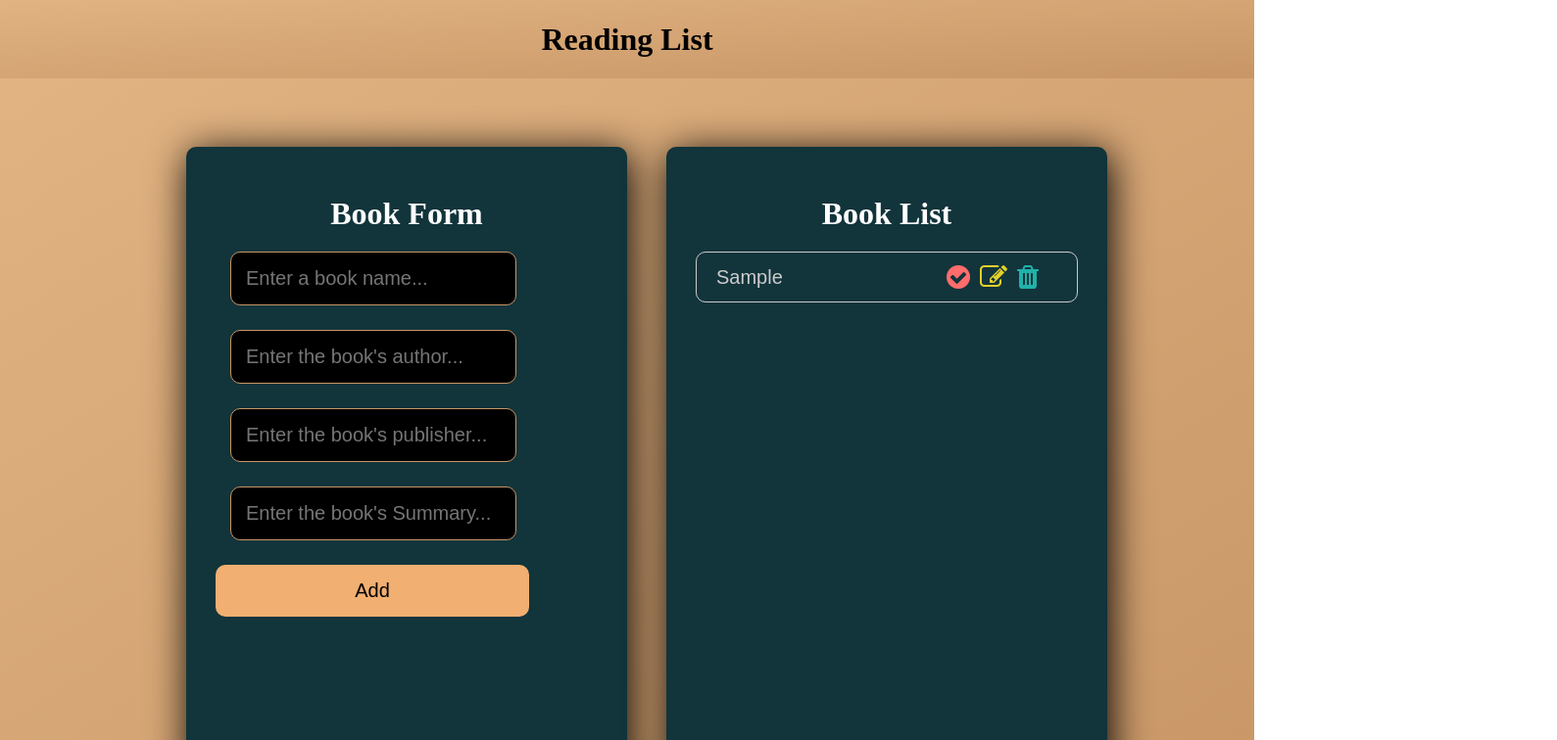
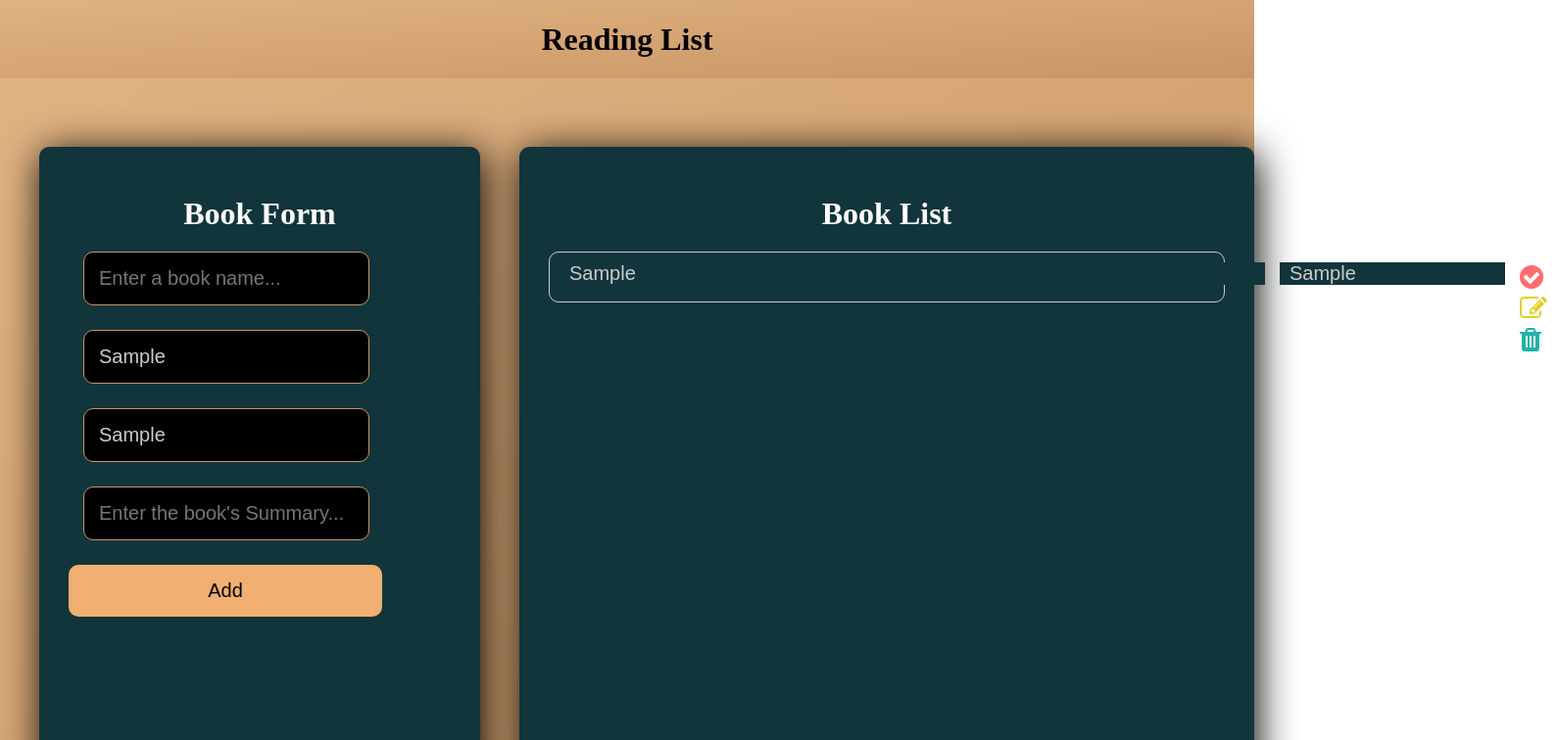
Before and after one commit to harmonicnauts/Reading-list, a React (Create React App) app: page / in a window 1280 px wide. Both pictures are taken after typing "Sample", "Sample", "Sample", "Sample" into the empty fields and a click on the button "Add". Shown: the top 756 px of the page at 98% size, 1589 px wide, since content can reach past the window. Built offline with nearby package versions, Linux system fonts and the light colour scheme.

Commit message:
Texts box now stores value to variable.

```diff
--- a/package.json
+++ b/package.json
@@ -8,6 +8,7 @@
     "@testing-library/user-event": "^13.5.0",
     "package.json": "^2.0.1",
     "react": "^18.2.0",
+    "react-collapsible": "^2.10.0",
     "react-dom": "^18.2.0",
     "react-scripts": "5.0.1",
     "uuid": "^9.0.0",
--- a/src/App.css
+++ b/src/App.css
@@ -44,6 +44,17 @@
   background: linear-gradient(to right bottom, #e1b382, #c89666);
   text-align: center;
   margin: 30px 0;
+}
+
+.collapsible{
+  display: flex;
+  width:40vh;
+  color: #fff;
+  margin: 20px 0;
+  border: 1px solid #ccc;
+  border-radius: 10px;
+  padding: 10px;
+  max-height: 30px;
 }
 
 .book-input{
--- a/src/App.js
+++ b/src/App.js
@@ -1,4 +1,4 @@
-import React, {useState, useEffect} from 'react';
+import React, { useState, useEffect } from 'react';
 import './App.css';
 import Header from './components/Header';
 import Form from './components/Form';
@@ -7,6 +7,9 @@ import ReadingList from './components/ReadingList';
 function App() {
   const initialState = JSON.parse(localStorage.getItem('books')) || [];
   const [input, setInput] = useState("");
+  const [authorInput, setAuthorInput] = useState("");
+  const [publisherinput, setPublisherInput] = useState("");
+  const [summaryInput, setSummaryInput] = useState("");
   const [books, setBooks] = useState(initialState);
   const [editBook, setEditBook] = useState(null);
 
@@ -16,7 +19,7 @@ function App() {
 
   return (
     <div>
-     <Header/>
+      <Header />
       <div className='container'>
         <div className='app-wrapper'>
           <div>
@@ -24,29 +27,38 @@ function App() {
               <h1>Book Form</h1>
             </div>
             <Form
-                input = {input}
-                setInput = {setInput}
-                books = {books}
-                setBooks = {setBooks}
-                editBook = {editBook}
-                setEditBook = {setEditBook}
-              />
+              input={input}
+              setInput={setInput}
+              authorinput = {authorInput}
+              setAuthorInput = {setAuthorInput}
+              publisherinput = {publisherinput}
+              setPublisherInput= {setPublisherInput}
+              summaryInput= {summaryInput}
+              setSummaryInput= {setSummaryInput}
+              books={books}
+              setBooks={setBooks}
+              editBook={editBook}
+              setEditBook={setEditBook}
+            />
           </div>
 
         </div>
         <div className='app-wrapper'>
           <div>
             <div className='title'>
-                <h1>Book List</h1>
+              <h1>Book List</h1>
             </div>
           </div>
 
           <div>
+          <div>
             <ReadingList
-            books = {books}
-            setBooks={setBooks}
-            setEditBook = {setEditBook}
+              books={books}
+              setBooks={setBooks}
+              setEditBook={setEditBook}
             />
+          </div>
+
           </div>
         </div>
       </div>
--- a/src/components/Form.js
+++ b/src/components/Form.js
@@ -1,9 +1,18 @@
-import React, {useEffect} from 'react';
+import React, { useEffect } from 'react';
 import { v4 as uuidv4 } from 'uuid';
 
-const Form = ({ input, setInput, books, setBooks, editBook, setEditBook}) => {
-    const onInputChange = (event) => {
+const Form = ({ input, setInput, authorInput, setAuthorInput, publisherInput, setPublisherInput, summaryInput, setSummaryInput, books, setBooks, editBook, setEditBook }) => {
+	const onNameInputChange = (event) => {
 		setInput(event.target.value);
+	};
+	const onAuthorInputChange = (event) => {
+		setAuthorInput(event.target.value);
+	};
+	const onPublisherInputChange = (event) => {
+		setPublisherInput(event.target.value);
+	};
+	const onSummaryInputChange = (event) => {
+		setSummaryInput(event.target.value);
 	};
 
 	useEffect(() => {
@@ -15,9 +24,9 @@ const Form = ({ input, setInput, books, setBooks, editBook, setEditBook}) => {
 	}, [setInput, editBook])
 
 
-    const updateBook = (title, id, completed) => {
+	const updateBook = (title, id, author, publisher, summary , completed) => {
 		const newBook = books.map((book) =>
-            book.id === id ? {title, id, completed} : book
+			book.id === id ? { title, id, author, publisher, summary , completed } : book
 		);
 		setBooks(newBook);
 		setEditBook('');
@@ -25,29 +34,33 @@ const Form = ({ input, setInput, books, setBooks, editBook, setEditBook}) => {
 
 	const onFormSubmit = (event) => {
 		event.preventDefault();
-        if(!editBook){
-            setBooks([...books, { id: uuidv4(), title: input, completed: false }]);
+		if (!editBook) {
+			setBooks([...books, { id: uuidv4(), title: input, author: authorInput, publisher: publisherInput, summary: summaryInput ,completed: false }]);
 			setInput("");
+			setAuthorInput('');
+			setPublisherInput('');
+			setSummaryInput("");
 		}
 		else {
-            updateBook(input, editBook.id, editBook.completed)
+			updateBook(input, editBook.author, editBook.publisher, editBook.summary, editBook.id, editBook.completed)
 		}
 
 	};
 	return (
 		<form onSubmit={onFormSubmit}>
 			<div>
-            <input type='text' placeholder="Enter a book name..." className='book-input' value={input} required onChange={onInputChange} />
+				<input type='text' placeholder="Enter a book name..." className='book-input' value={input} required onChange={onNameInputChange} />
 			</div>
 			<div>
-            <input type='text' placeholder="Enter the book's author..." className='book-input' value={input} required onChange={onInputChange} />
+				<input type='text' placeholder="Enter the book's author..." className='book-input' value={authorInput} required onChange={onAuthorInputChange} />
 			</div>
 			<div>
-            <input type='text' placeholder="Enter the book's publisher..." className='book-input' value={input} required onChange={onInputChange} />
+				<input type='text' placeholder="Enter the book's publisher..." className='book-input' value={publisherInput} required onChange={onPublisherInputChange} />
 			</div>
       <div>
-            <input type='text' placeholder="Enter the book's Summary..." className='book-input' value={input} required onChange={onInputChange} />
+				<input type='text' placeholder="Enter the book's Summary..." className='book-input' value={summaryInput} required onChange={onSummaryInputChange} />
 			</div>
+
 			<button className='button-add' type='submit'>
 				{editBook ? 'OK' : 'Add'}
 			</button>
--- a/src/components/ReadingList.js
+++ b/src/components/ReadingList.js
@@ -1,21 +1,23 @@
 import React from 'react'
+import Collapsible from 'react-collapsible';
 
-const ReadingList = ({books, setBooks, setEditBook}) => {
-    const handleDelete = ({id}) => {
+
+const ReadingList = ({ books, setBooks, setEditBook }) => {
+  const handleDelete = ({ id }) => {
     setBooks(books.filter((book) => book.id !== id));
   }
   const handleComplete = (book) => {
     setBooks(
       books.map((item) => {
-                if (item.id === book.id){
-                    return{...item, completed: !item.completed}
+        if (item.id === book.id) {
+          return { ...item, completed: !item.completed }
         }
         return item;
       })
     );
   }
 
-    const handleEdit = ({id}) => {
+  const handleEdit = ({ id }) => {
     const findBook = books.find((book) => book.id === id);
     setEditBook(findBook);
   }
@@ -23,9 +25,13 @@ const ReadingList = ({books, setBooks, setEditBook}) => {
     <div>
       {books.map((book) => (
         <li className='list-item' key={book.id}>
-                <input type='text' value={book.title} className={`list ${book.completed ? "complete" : ""}`} onChange={(event)=> event.preventDefault()}/>
+          <div><input type='text' value={book.title} className={`list ${book.completed ? "complete" : ""}`} onChange={(event) => event.preventDefault()} /></div>
+          <div><input type='text' value={book.author} className={`list ${book.completed ? "complete" : ""}`} onChange={(event) => event.preventDefault()} /></div>
+          <div><input type='text' value={book.publisher} className={`list ${book.completed ? "complete" : ""}`} onChange={(event) => event.preventDefault()} /></div>
+          <div><input type='text' value={book.summary} className={`list ${book.completed ? "complete" : ""}`} onChange={(event) => event.preventDefault()} /></div>
+
           <div>
-                    <button className='button-complete task-button'onClick={() => handleComplete(book)}>
+            <button className='button-complete task-button' onClick={() => handleComplete(book)}>
               <i className='fa fa-check-circle'></i>
             </button>
             <button className='button-edit task-button' onClick={() => handleEdit(book)}>
@@ -35,6 +41,17 @@ const ReadingList = ({books, setBooks, setEditBook}) => {
               <i className='fa fa-trash'></i>
             </button>
           </div>
+          <br/>
+          {/* <Collapsible className='collapsible' trigger="Start here">
+              <p>
+                This is the collapsible content. It can be any element or React
+                component you like.
+              </p>
+              <p>
+                It can even be another Collapsible component. Check out the next
+                section!
+              </p>
+          </Collapsible> */}
         </li>
       ))}
     </div>
```
Also changed, not shown: 1 other file (tests, documents, lock files or other folders). Lines whose indentation alone changed are shown as unchanged.
